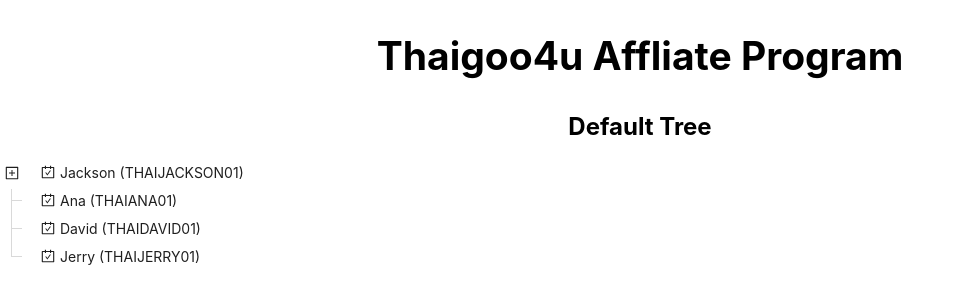
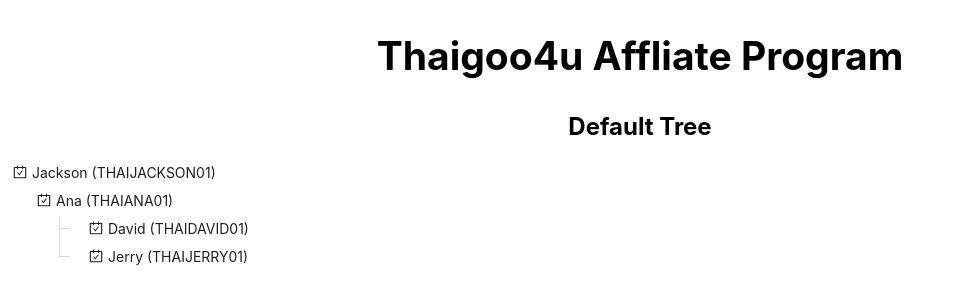
Before and after one commit to Edberaga/thaigood4u-vite-app, a React (Vite) app: page /default in a window 1280 px wide. Shown: the top 304 px of the page, without its empty margins (0-959 px from the left). Built offline with nearby package versions, Linux system fonts and the light colour scheme; no server answers.

Commit message:
Succesfully code the array object!

```diff
--- a/src/components/Affliate/ListData.jsx
+++ b/src/components/Affliate/ListData.jsx
@@ -1,6 +1,7 @@
 import { CarryOutOutlined, FormOutlined } from '@ant-design/icons';
 import { Tree } from 'antd';
 import { useState } from 'react';
+import './ListData.css'
 
 let myEmail = 'jackson@gmail.com';
 
@@ -31,14 +32,12 @@ let docArray = [
   },
 ];
 
-var newNode = [];
-
 const BuildNewTree = (theEmail, theKey, docArray) => {
   let myNode = docArray.find(d => d.email === theEmail);
   if (!myNode) {
     throw new Error('No doc found for email:', theEmail);
   }
-
+  let newNode = []
   newNode.push({
     title: `${myNode.name} (${myNode.code})`,
     key: `${theKey}`,
@@ -48,9 +47,41 @@ const BuildNewTree = (theEmail, theKey, docArray) => {
   let myCode = myNode.code;
   let myChildren = docArray.filter(d => d.inviterCode === myCode);
 
-  newNode[0].children = myChildren.map((child) =>
-    BuildNewTree(child.email, theKey + '-0', docArray)
-  );
+  //Build child, (I hope this will deleted soon...)
+  const BuildChildTree = (theEmail, theKey, docArray) => {
+    let myNode = docArray.find(d => d.email === theEmail);
+    if (!myNode) {
+      throw new Error('No doc found for email:', theEmail);
+    }
+
+    let newNode = {
+      title: `${myNode.name} (${myNode.code})`,
+      key: `${theKey}`,
+      icon: <CarryOutOutlined />,
+    };
+
+    let myCode = myNode.code;
+    let myChildren = docArray.filter(d => d.inviterCode === myCode);
+    if(!myChildren) {
+      return newNode;
+    }
+    else {
+      newNode.children = myChildren.map((child) =>
+        BuildChildTree(child.email, theKey + '-0', docArray)
+      );
+    }
+    return newNode;
+  };
+  //Build child, (I hope this will deleted soon...)
+
+  if(!myChildren) {
+    return newNode;
+  }
+  else {
+    newNode[0].children = myChildren.map((child) =>
+      BuildChildTree(child.email, theKey + '-0', docArray)
+    );
+  }
 
   return newNode;
 };
@@ -64,7 +95,7 @@ console.log( newOrder);
 const ListData = () => {
   const [showLine, setShowLine] = useState(true);
   const [showIcon, setShowIcon] = useState(false);
-  const [showLeafIcon, setShowLeafIcon] = useState(true);
+  const [showLeafIcon, setShowLeafIcon] = useState(false);
   const onSelect = (selectedKeys, info) => {
     console.log('selected', selectedKeys, info);
   };
```
